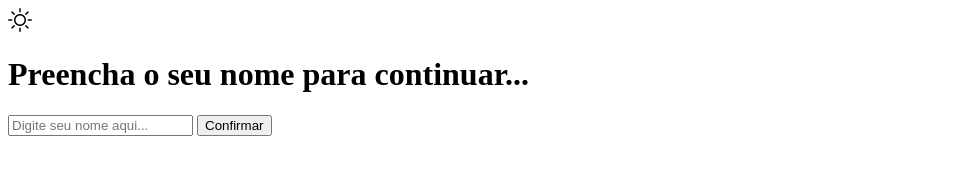
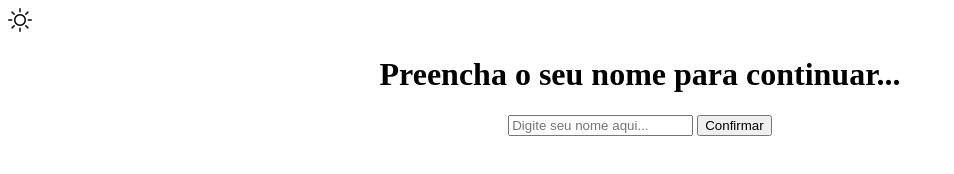
Before and after one commit to hugopereiira11/modules, a plain HTML site: page index.html in a window 1280 px wide. Shown: the whole page, without its empty margins (0-954 px from the left). Drawn offline with nearby package versions, Linux system fonts and the light colour scheme.

Commit message:
Centralizando o formulário

```diff
--- a/index.html
+++ b/index.html
@@ -10,7 +10,7 @@
     <script src="form.js" defer></script>
   </head>
   <body>
-    <div class="nav">
+    <div class="bar">
       <div id="welcome">
         Olá, <span id="nome"></span>!
         <button type="submit" id="logout">Sair</button>
@@ -23,11 +23,13 @@
       </label>
     </div>
 
-    <form id="form-name">
-        <h1>Preencha o seu nome para continuar...</h1>
-        <input type="text" name="name" id="name" placeholder="Digite seu nome aqui..." required>
-        <input type="submit" name="botao" value="Confirmar">
+    <div class="formu">
+      <form id="form-name">
+          <h1>Preencha o seu nome para continuar...</h1>
+          <input type="text" name="name" id="name" placeholder="Digite seu nome aqui..." required>
+          <input type="submit" name="botao" value="Confirmar">
       </form>
+      </div>
 
     <div class="container">
       <h1>Lista de Funcionários</h1>
--- a/style.css
+++ b/style.css
@@ -1,6 +1,5 @@
 body {
   transition-duration: 0.5s;
-  height: 100vh;
 }
 
 input[type="checkbox"] {
@@ -29,7 +28,7 @@ input[type="checkbox"] {
   display: block;
 }
 
-.nav {
+.bar {
   display: flex;
   justify-content: space-between;
   align-items: center;
@@ -61,3 +60,9 @@ td, th {
   align-items: center;
   text-align: center;
 }
+
+.formu {
+  text-align: center;
+  width: 80%;
+  margin-left: 10%;
+}
```
